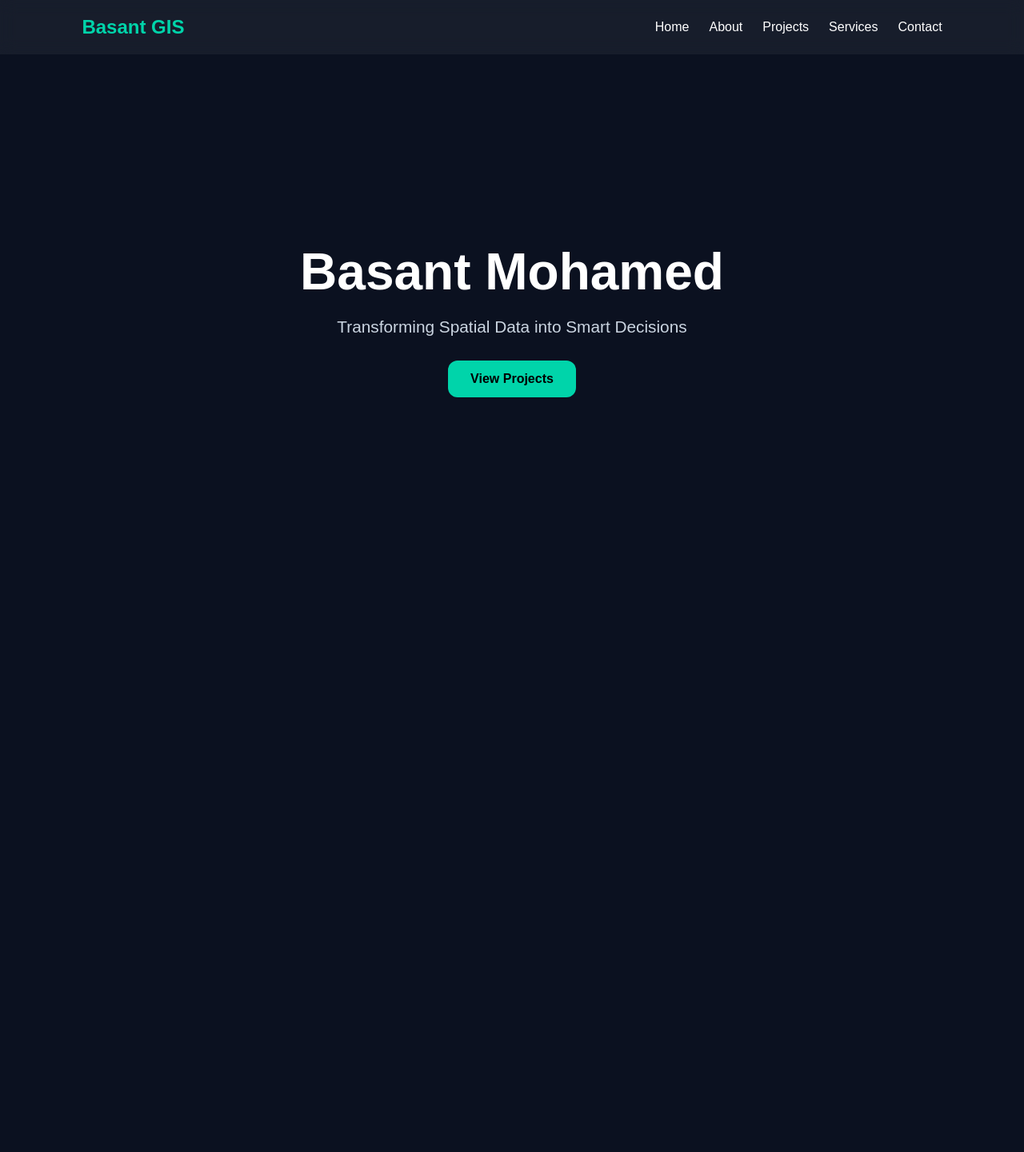
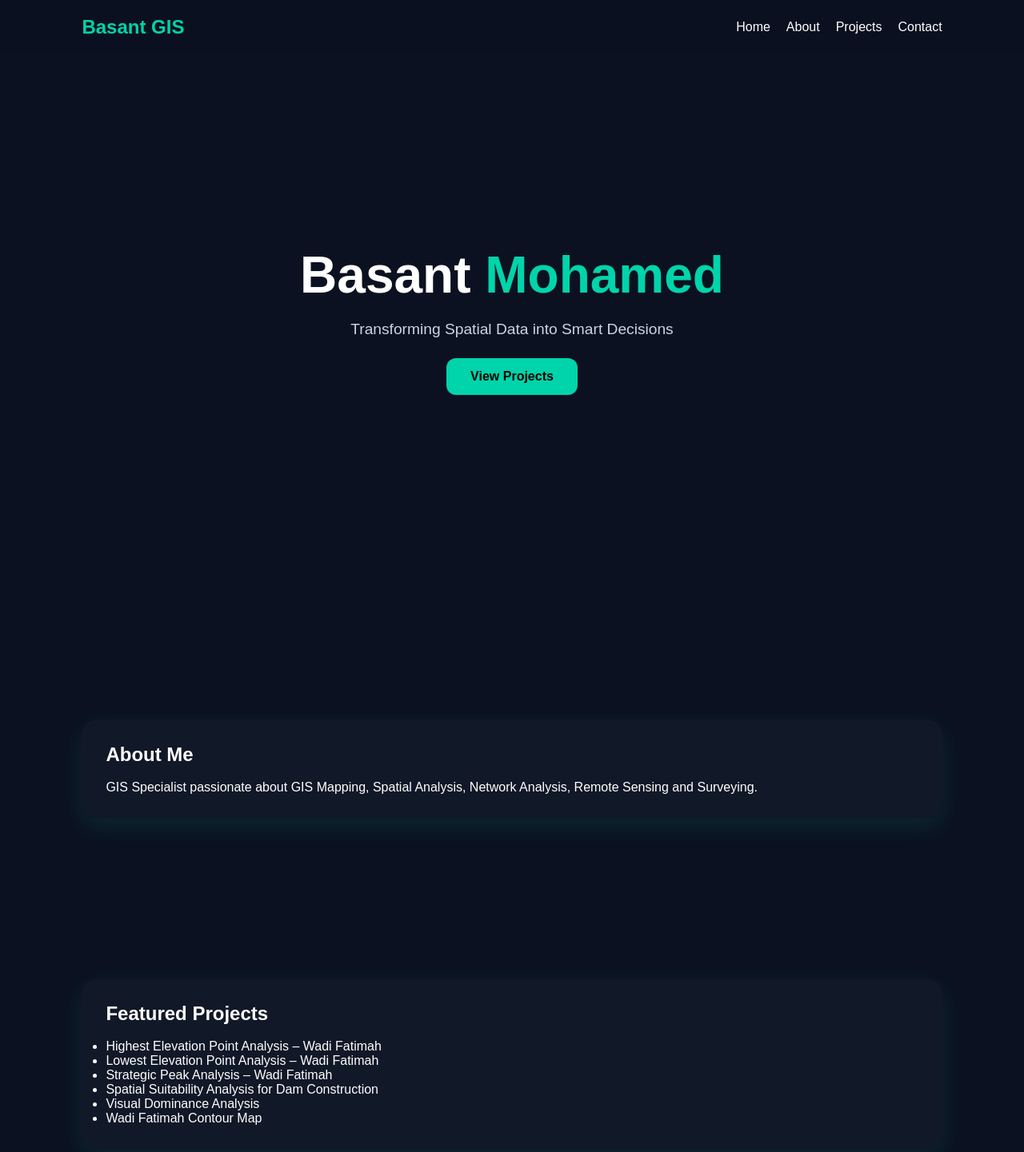
Before and after one commit to basantalsmahy3/basant-gis-portfolio, a plain HTML site: page index.html in a window 1280 px wide. Shown: the top 1441 px of the page at 80% size. Before the commit the page ends 800 px from the top, so only its background shows below. Drawn offline with Linux system fonts and the light colour scheme.

Commit message:
Update index.html

```diff
--- a/index.html
+++ b/index.html
@@ -19,15 +19,14 @@ color:white;
 }
 
 nav{
+position:fixed;
+top:0;
+width:100%;
 display:flex;
 justify-content:space-between;
 align-items:center;
 padding:20px 8%;
-background:rgba(255,255,255,.05);
-backdrop-filter:blur(10px);
-position:fixed;
-width:100%;
-top:0;
+background:rgba(11,17,32,.9);
 }
 
 .logo{
@@ -38,8 +37,8 @@ color:#00D4AA;
 
 nav ul{
 display:flex;
-gap:25px;
 list-style:none;
+gap:20px;
 }
 
 nav a{
@@ -62,24 +61,39 @@ font-size:4rem;
 margin-bottom:20px;
 }
 
+.hero span{
+color:#00D4AA;
+}
+
 .hero p{
-font-size:1.3rem;
-max-width:700px;
+font-size:1.2rem;
 color:#cbd5e1;
+margin-bottom:25px;
 }
 
 .btn{
-margin-top:30px;
-padding:14px 28px;
+padding:14px 30px;
 background:#00D4AA;
-color:#000;
+color:black;
 text-decoration:none;
 border-radius:12px;
 font-weight:bold;
 }
 
-.btn:hover{
-opacity:.8;
+.section{
+padding:100px 8%;
+}
+
+.card{
+background:#111827;
+padding:30px;
+border-radius:20px;
+box-shadow:0 10px 30px rgba(0,212,170,.12);
+}
+
+footer{
+text-align:center;
+padding:30px;
 }
 </style>
 </head>
@@ -90,25 +104,80 @@ opacity:.8;
 <div class="logo">Basant GIS</div>
 
 <ul>
-<li><a href="#">Home</a></li>
-<li><a href="#">About</a></li>
-<li><a href="#">Projects</a></li>
-<li><a href="#">Services</a></li>
-<li><a href="#">Contact</a></li>
+<li><a href="#home">Home</a></li>
+<li><a href="#about">About</a></li>
+<li><a href="#projects">Projects</a></li>
+<li><a href="#contact">Contact</a></li>
 </ul>
 </nav>
 
-<section class="hero">
+<section class="hero" id="home">
 
-<h1>Basant Mohamed</h1>
+<h1>Basant <span>Mohamed</span></h1>
 
-<p>
-Transforming Spatial Data into Smart Decisions
-</p>
+<p>Transforming Spatial Data into Smart Decisions</p>
 
-<a href="#" class="btn">View Projects</a>
+<a href="#projects" class="btn">View Projects</a>
 
 </section>
 
+<section class="section" id="about">
+
+<div class="card">
+
+<h2>About Me</h2>
+
+<br>
+
+<p>
+GIS Specialist passionate about GIS Mapping,
+Spatial Analysis, Network Analysis,
+Remote Sensing and Surveying.
+</p>
+
+</div>
+
+</section>
+
+<section class="section" id="projects">
+
+<div class="card">
+
+<h2>Featured Projects</h2>
+
+<br>
+
+<ul>
+<li>Highest Elevation Point Analysis – Wadi Fatimah</li>
+<li>Lowest Elevation Point Analysis – Wadi Fatimah</li>
+<li>Strategic Peak Analysis – Wadi Fatimah</li>
+<li>Spatial Suitability Analysis for Dam Construction</li>
+<li>Visual Dominance Analysis</li>
+<li>Wadi Fatimah Contour Map</li>
+</ul>
+
+</div>
+
+</section>
+
+<section class="section" id="contact">
+
+<div class="card">
+
+<h2>Contact</h2>
+
+<br>
+
+<p>Email: basantalsmahy3@gmail.com</p>
+<p>Phone: 01062613644</p>
+
+</div>
+
+</section>
+
+<footer>
+© 2026 Basant Mohamed GIS Portfolio
+</footer>
+
 </body>
 </html>
```
